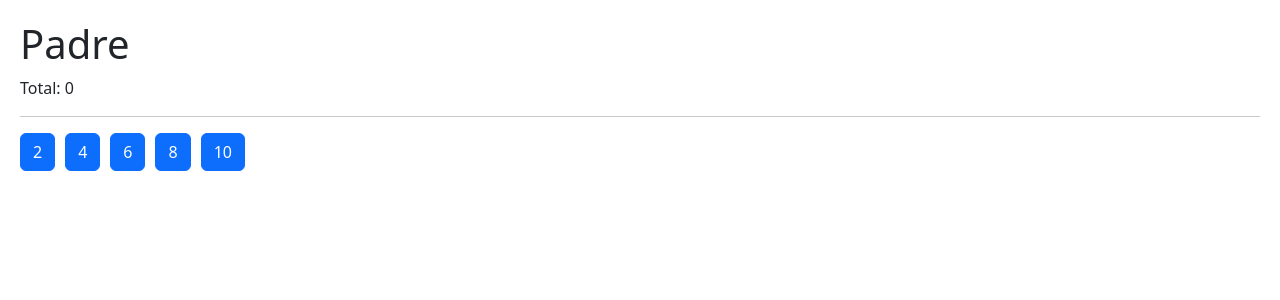
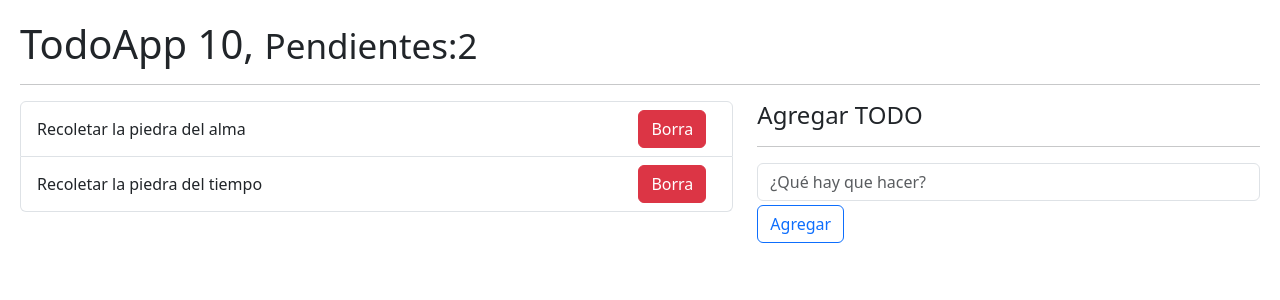
Before and after one commit to Maullin1996/React-hooks, a React (Vite) app: page / in a window 1280 px wide. Shown: the top 300 px of the page. Built offline with nearby package versions, Linux system fonts and the light colour scheme.

Commit message:
actualizado

```diff
--- a/src/07-tarea-memo/Hijo.jsx
+++ b/src/07-tarea-memo/Hijo.jsx
@@ -2,7 +2,7 @@ import React from 'react';
 
 export const Hijo = React.memo(({ numero, incrementar }) => {
 
-    console.log('  Me volví a generar :(  ');
+    // console.log('  Me volví a generar :(  ');
 
     return (
         <button
--- /dev/null
+++ b/src/08-useRducer/TodoAdd.jsx
@@ -0,0 +1,39 @@
+import { useForm } from "../hooks/useForm"
+
+export const TodoAdd = ({ onNewTodo }) => {
+
+    const {description, onImputChange, onResetform} = useForm({
+        description:''
+    });
+
+    const onFormSubmit = ( event ) => {
+        event.preventDefault();
+        if ( description.length <= 1 ) return;
+
+        const newTodo ={
+            id: new Date().getTime(),
+            done: false,
+            description: description,
+        }
+        onNewTodo && onNewTodo(newTodo);
+        onResetform();
+    }
+
+    return (
+        <form onSubmit={ onFormSubmit }>
+            <input
+                type="text"
+                placeholder="¿Qué hay que hacer?"
+                className="form-control"
+                name="description"
+                value={ description }
+                onChange={ onImputChange }
+            />
+            <button
+                type="submit"
+                className="btn btn-outline-primary mt-1"
+            >
+            Agregar </button>
+        </form>
+    )
+}
--- /dev/null
+++ b/src/08-useRducer/TodoApp.jsx
@@ -0,0 +1,47 @@
+import { useReducer } from "react"
+import { todoReducer } from "./todoReducer";
+import { TodoList } from "./TodoList";
+import { TodoAdd } from "./TodoAdd";
+
+const initialState =[{
+        id: new Date().getTime()*3,
+        description: 'Recoletar la piedra del alma',
+        done:false,
+    },
+    {
+        id: new Date().getTime()*2,
+        description: 'Recoletar la piedra del tiempo',
+        done:false,
+    },
+]
+
+export const TodoApp = () => {
+
+const [todos, dispatch] = useReducer( todoReducer, initialState );
+
+const handleNewTodo =  ( todo ) => {
+    console.log({ todo });
+}
+
+    return (
+    <>
+        <h1>TodoApp 10, <small>Pendientes:2</small></h1>
+        <hr/>
+
+        <div className="row">
+            <div  className="col-7">
+                <TodoList todos={ todos } />
+            </div>
+
+        <div className="col-5">
+            <h4>Agregar TODO</h4>
+            <hr />
+            <TodoAdd onNewTodo={handleNewTodo} />
+        </div>
+    </div>
+
+
+    </>
+
+    )
+}
--- /dev/null
+++ b/src/08-useRducer/TodoItem.jsx
@@ -0,0 +1,8 @@
+export const TodoItem = ({ todo }) => {
+  return (
+    <li className="list-group-item d-flex justify-content-between">
+        <span className="align-self-center"> { todo.description } </span>
+        <button className="btn btn-danger">Borra</button>
+    </li>
+  )
+}
--- /dev/null
+++ b/src/08-useRducer/TodoList.jsx
@@ -0,0 +1,13 @@
+import { TodoItem } from "./TodoItem"
+
+export const TodoList = ({todos=[]}) => {
+    return (
+        <ul className="list-group">
+        {
+            todos.map( todo => (
+                <TodoItem key={ todo.id}  todo= { todo } />
+        ))
+        }
+        </ul>
+    )
+}
--- /dev/null
+++ b/src/08-useRducer/intro-reducer.js
@@ -0,0 +1,41 @@
+
+const initialState=[{
+    id:1,
+    todo:'Recolectar la piedra del Alma',
+    done: false,
+}];
+
+const todoReducer = ( state = initialState, action = {}) =>{
+
+    if(action.type == '[TODO] add todo'){
+        return[...state, action.payload];
+    }
+// el reducer siempre debe de devolver un estado
+    return state;
+}
+
+let todos = todoReducer()
+
+const newTodo={
+    id:2,
+    todo:'Recolectar la piedra del Alma',
+    done: false,
+}
+
+const addTodoAction={
+    type: '[TODO] add todo',
+    payload: newTodo,
+}
+
+todos = todoReducer(todos, addTodoAction);
+
+
+console.log({state: todos})
+
+// para modificar el todo lo mejor ess mandar una action
+// y esta accion le dija a la función cómo modificarse
+
+// en react si le hacemos una mutación al arreglo este no va a redibujar nada
+
+// action es el que le dice al reducer como quiero que cambie
+// mi estado
--- /dev/null
+++ b/src/08-useRducer/todoReducer.js
@@ -0,0 +1,9 @@
+export const todoReducer = (initialState, action) => {
+    switch( action.type ) {
+        case 'ABC':
+            throw new Error('Action.type = ABC no esta implementada');
+
+            default:
+                return initialState;
+    }
+}
--- a/src/hooks/useForm.js
+++ b/src/hooks/useForm.js
@@ -23,6 +23,7 @@ export const useForm = ( initialForm = {} ) => {
 
 
     return {
+        ...formState,
         formState,
         onImputChange,
         onResetform,
--- a/src/main.jsx
+++ b/src/main.jsx
@@ -1,7 +1,8 @@
 import React from 'react';
 import ReactDOM from 'react-dom/client';
 import './index.css';
-import { Padre } from './07-tarea-memo/Padre';
+import { TodoApp } from './08-useRducer/TodoApp';
+// import { Padre } from './07-tarea-memo/Padre';
 //import { CallbackHook } from './06-memos/callbackHook';
 //import { MemoHook } from './06-memos/MemoHook';
 //import { Memorize } from './06-memos/Memorize';
@@ -13,10 +14,11 @@ import { Padre } from './07-tarea-memo/Padre';
 //import { FocusScreen } from './04-useRef/FocusScreen';
 //import { Layout } from './05-useLayoutEffect/Layout';
 //import { HooksApp } from './HooksApp';
+// import './08-useRducer/intro-reducer';
 
 
 ReactDOM.createRoot(document.getElementById('root')).render(
   //<React.StrictMode>
-    < Padre />
+    < TodoApp />
   //</React.StrictMode>,
 )
```
